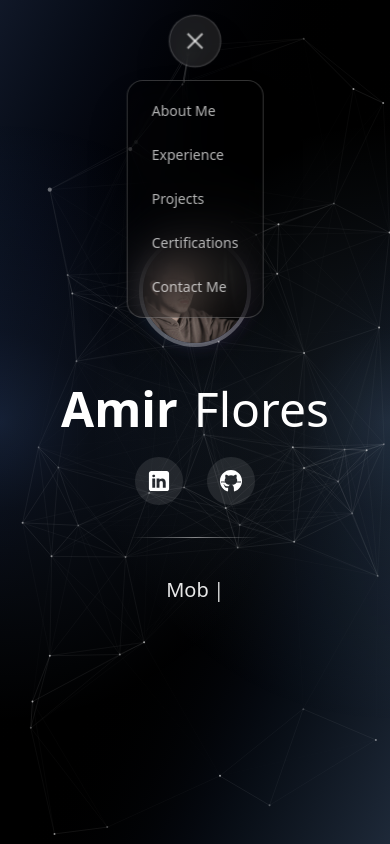
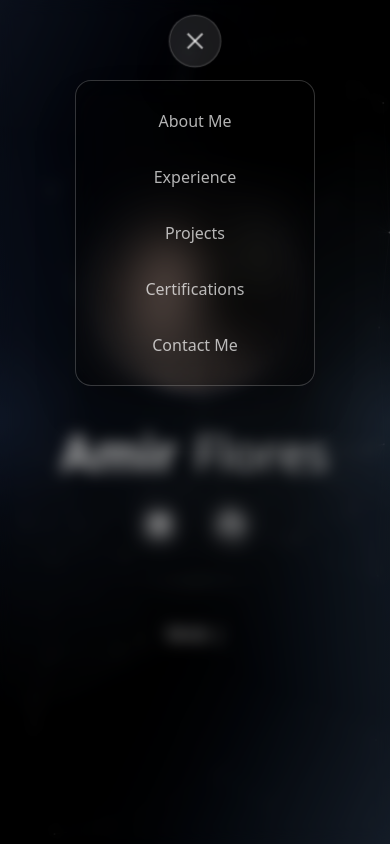
Before and after one commit to amirmx2905/MyDevPort, a Vue app: page / in a window 390 px wide. Both pictures are taken after a click on the button 195 px from the left and 41 px from the top of the page. Shown: the top 844 px of the page. Built offline with nearby package versions, Linux system fonts and the light colour scheme.

Commit message:
FIXED minor issues with the burger menu and the size of the profile photo

```diff
--- a/src/components/Header/subcomponents/NavigationBar.vue
+++ b/src/components/Header/subcomponents/NavigationBar.vue
@@ -31,11 +31,11 @@
     </div>
 
     <!-- Mobile Navigation Menu -->
-    <div class="md:hidden">
+    <div class="md:hidden relative">
       <!-- Animated Hamburger Icon -->
       <button
         @click="toggleMobileMenu"
-        class="bg-black/30 backdrop-blur-xl border border-white/20 rounded-full p-3 shadow-2xl transition-all duration-300 hover:scale-105 hover:bg-white/10 active:scale-95 focus:outline-none focus:ring-0 touch-manipulation"
+        class="bg-black/30 backdrop-blur-xl border border-white/20 rounded-full p-3 shadow-2xl transition-all duration-300 hover:scale-105 hover:bg-white/10 active:scale-95 focus:outline-none focus:ring-0 touch-manipulation relative z-[60]"
         :class="{ 'bg-white/10 scale-105': isMobileMenuOpen }"
         style="
           -webkit-tap-highlight-color: transparent;
@@ -74,15 +74,14 @@
       >
         <div
           v-if="isMobileMenuOpen"
-          class="absolute top-16 left-1/2 transform -translate-x-1/2 bg-black/30 backdrop-blur-xl border border-white/20 rounded-2xl shadow-2xl overflow-hidden drop-shadow-xl"
-          @click.self="closeMobileMenu"
+          class="absolute top-16 left-1/2 transform -translate-x-1/2 bg-black/30 backdrop-blur-xl border border-white/20 rounded-2xl shadow-2xl overflow-hidden drop-shadow-xl z-[55] min-w-[240px]"
         >
-          <div class="py-2">
+          <div class="py-3 text-center">
             <a
               v-for="section in navSections"
               :key="section.id"
               :href="`#${section.id}`"
-              class="block text-white/70 hover:text-white text-sm font-medium transition-all duration-300 px-6 py-3 hover:bg-white/10 hover:translate-x-1 active:bg-white/20 active:scale-95 touch-manipulation"
+              class="block text-white/70 hover:text-white text-base font-medium transition-all duration-300 px-8 py-4 hover:bg-white/10 hover:translate-x-1 active:bg-white/20 active:scale-95 touch-manipulation"
               style="
                 -webkit-tap-highlight-color: transparent;
                 -webkit-touch-callout: none;
@@ -96,8 +95,10 @@
           </div>
         </div>
       </Transition>
+    </div>
 
-      <!-- Mobile Menu Backdrop -->
+    <!-- Global Mobile Menu Backdrop (Outside main nav) -->
+    <Teleport to="body">
       <Transition
         enter-active-class="transition-opacity duration-400 ease-out"
         enter-from-class="opacity-0"
@@ -108,16 +109,17 @@
       >
         <div
           v-if="isMobileMenuOpen"
-          class="fixed inset-0 rounded-full bg-black/30 backdrop-blur-sm -z-10"
+          class="fixed inset-0 bg-black/30 backdrop-blur-sm z-40"
           @click="closeMobileMenu"
+          @touchstart.passive="closeMobileMenu"
         ></div>
       </Transition>
-    </div>
+    </Teleport>
   </nav>
 </template>
 
 <script setup lang="ts">
-import { ref } from "vue";
+import { ref, onMounted, onUnmounted } from "vue";
 
 // ===============================
 // PROPS & EMITS
@@ -146,14 +148,26 @@ const isMobileMenuOpen = ref(false); // Mobile navigation menu state
 // MOBILE MENU MANAGEMENT
 // ===============================
 
-// Toggle mobile navigation menu state
+// Toggle mobile navigation menu state or close if already open
 const toggleMobileMenu = () => {
-  isMobileMenuOpen.value = !isMobileMenuOpen.value;
+  // If menu is open, always close it (better UX for the X button)
+  if (isMobileMenuOpen.value) {
+    closeMobileMenu();
+  } else {
+    isMobileMenuOpen.value = true;
+  }
 };
 
 // Close mobile navigation menu
 const closeMobileMenu = () => {
   isMobileMenuOpen.value = false;
+};
+
+// Handle keyboard events (Escape key to close menu)
+const handleKeydown = (event: KeyboardEvent) => {
+  if (event.key === "Escape" && isMobileMenuOpen.value) {
+    closeMobileMenu();
+  }
 };
 
 // ===============================
@@ -174,4 +188,18 @@ const handleMobileNavClick = (sectionId: string) => {
   // Close menu after emitting (the navigation will start immediately)
   closeMobileMenu();
 };
+
+// ===============================
+// VUE LIFECYCLE HOOKS
+// ===============================
+
+// Component mount: Add keyboard listener
+onMounted(() => {
+  document.addEventListener("keydown", handleKeydown);
+});
+
+// Component unmount: Clean up keyboard listener
+onUnmounted(() => {
+  document.removeEventListener("keydown", handleKeydown);
+});
 </script>
--- a/src/components/Header/subcomponents/ProfilePhoto.vue
+++ b/src/components/Header/subcomponents/ProfilePhoto.vue
@@ -25,7 +25,7 @@
       <img
         :src="imageSrc"
         :alt="altText"
-        class="relative w-28 h-28 rounded-full border-4 border-white/30 shadow-2xl hover:scale-105 transition-all duration-500 hover:border-white/50"
+        class="relative w-50 h-50 rounded-full border-4 border-white/30 shadow-2xl hover:scale-105 transition-all duration-500 hover:border-white/50"
       />
 
       <!-- Subtle glow effect -->
```
